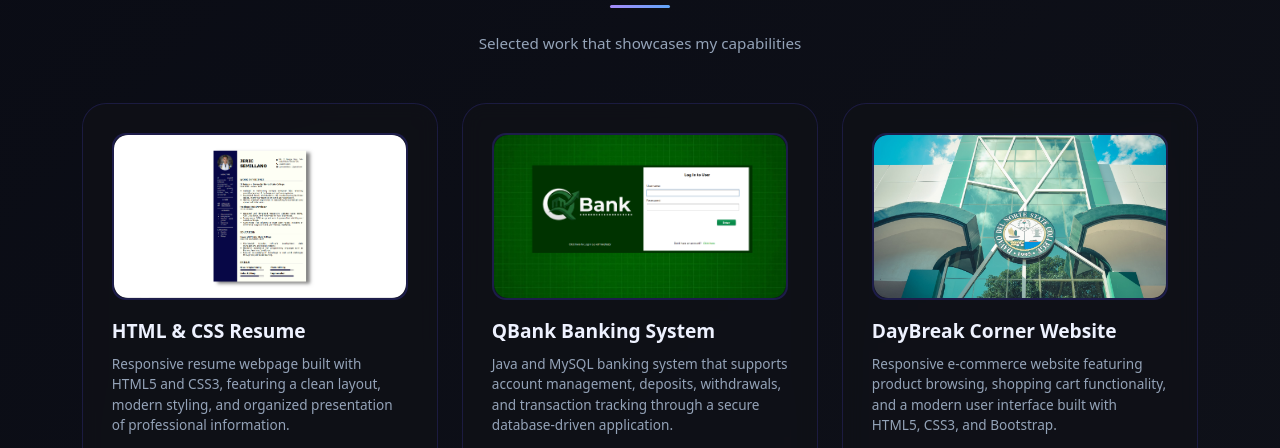
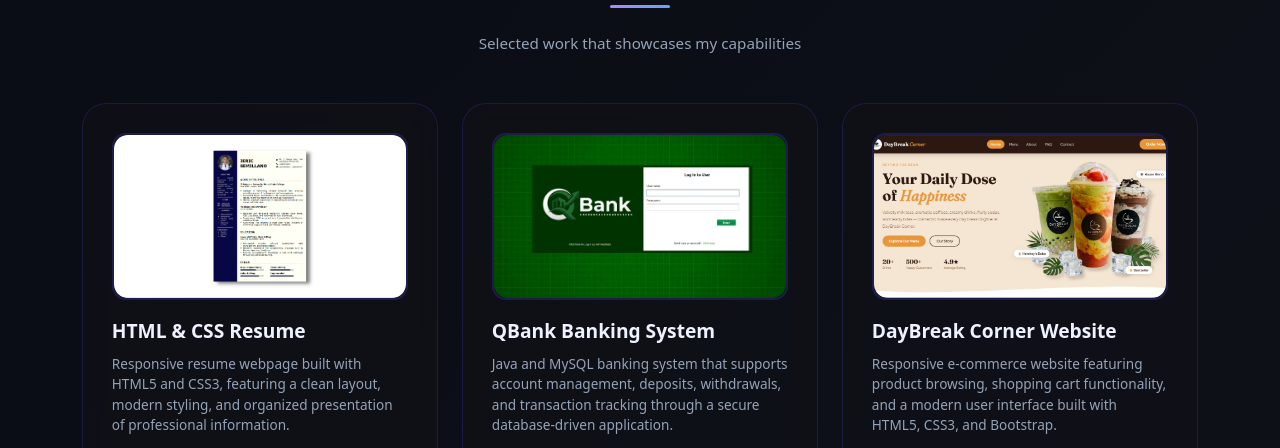
Before and after one commit to semillanojeric-cmd/semillanojeric-cmd.github.io, a plain HTML site: page index.html in a window 1280 px wide. Shown: the part 3480-3928 px from the top of the page. Drawn offline with nearby package versions, Linux system fonts and the light colour scheme.

Commit message:
updated daybreak project img

```diff
--- a/index.html
+++ b/index.html
@@ -375,7 +375,7 @@
                 <div class="col-md-6 col-lg-4">
                     <div class="project-card-dark" data-aos="flip-left" data-aos-duration="800" data-aos-delay="300">
                         <div class="project-img-placeholder">
-                            <img src="img/dnsc.jpg" alt="DayBreak Corner" class="placeholder-img">
+                            <img src="img/daybreak.png" alt="DayBreak Corner" class="placeholder-img">
                         </div>
 
                         <h4>DayBreak Corner Website</h4>
```
